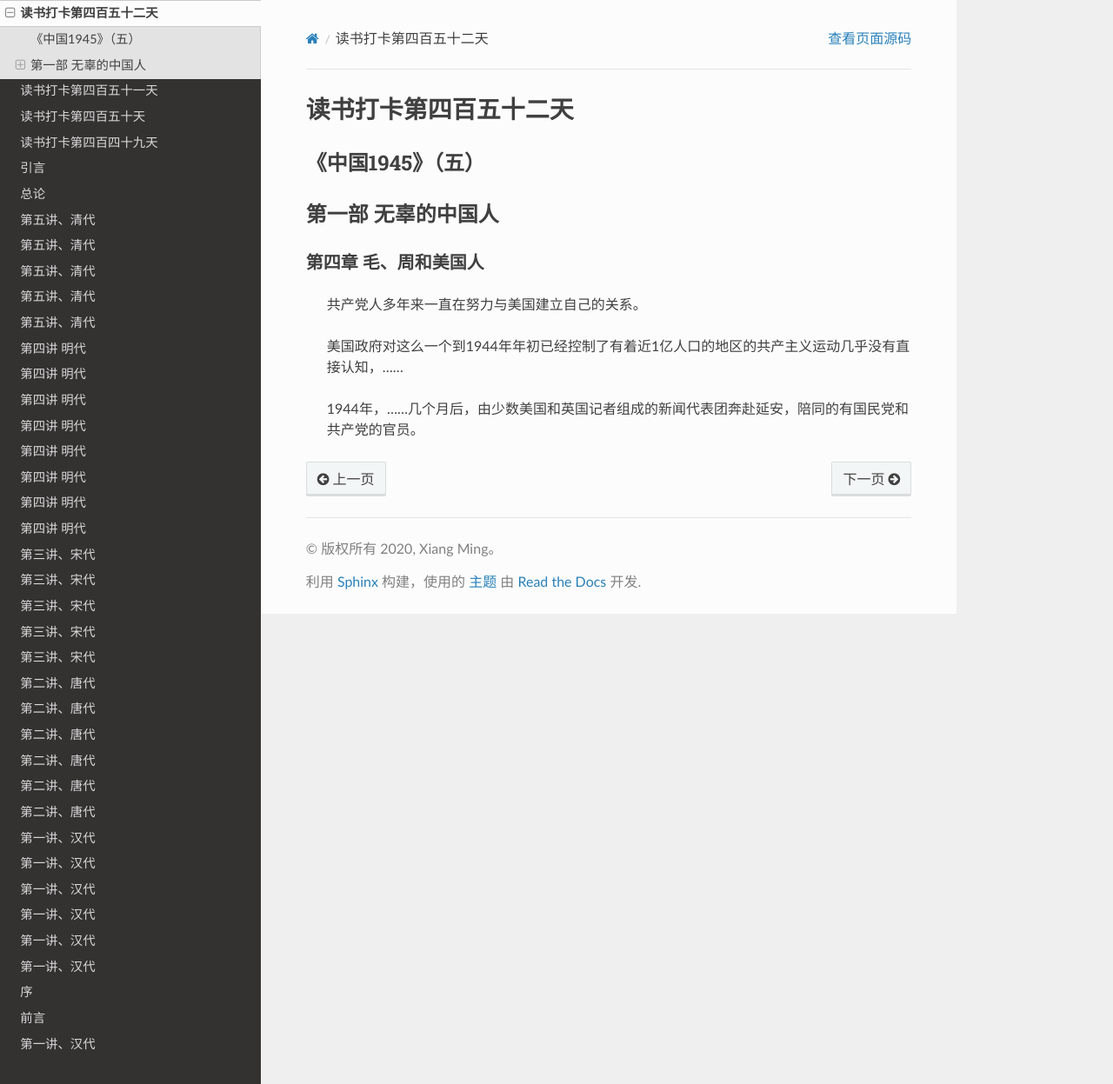
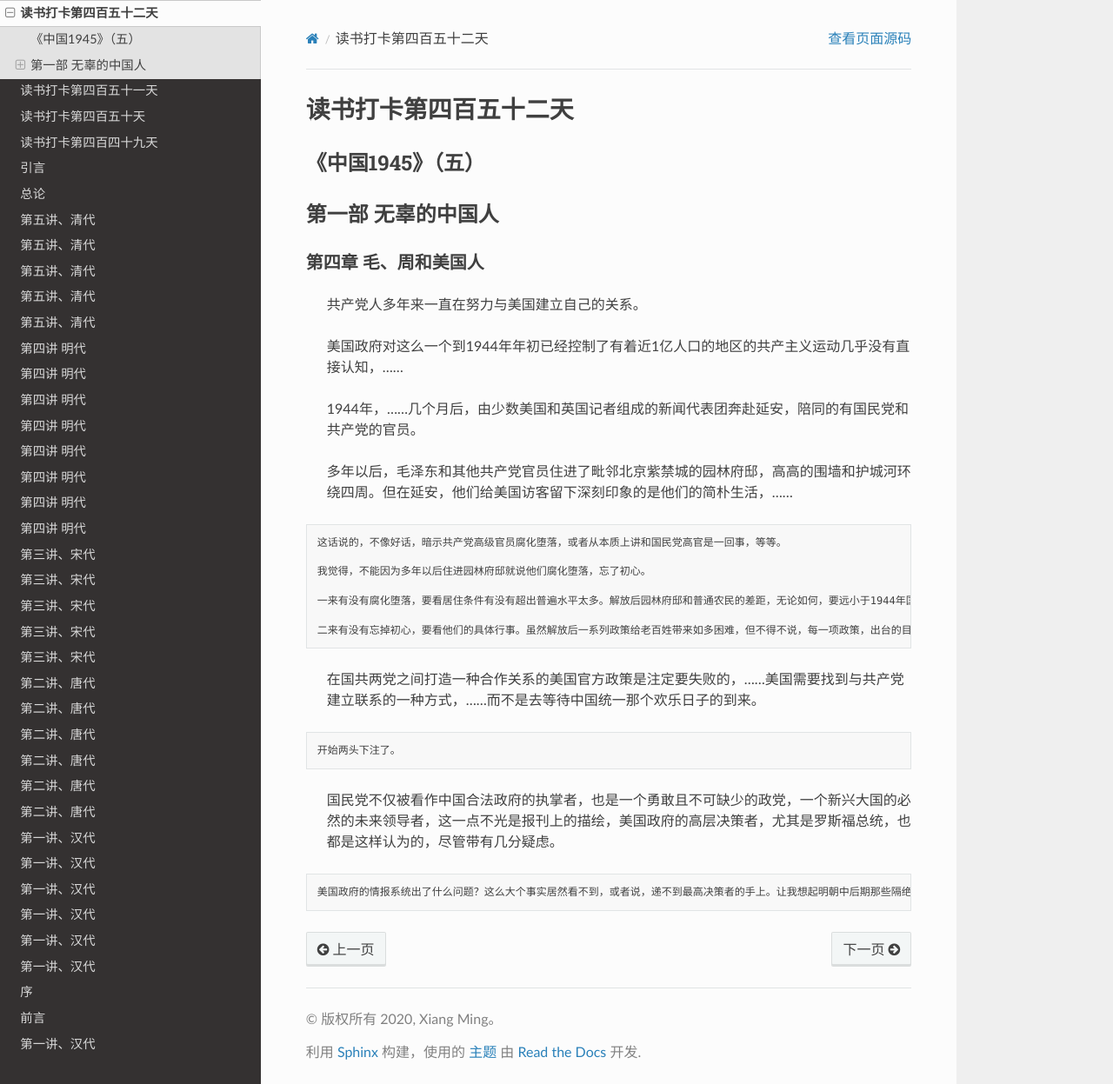
Before and after one commit to xiangming1975/reading, a Sphinx documentation site: the page built from source/2021-10-21.md, in a window 1280 px wide and 1247 px high. Shown: the whole window at 87% size. Built offline with Sphinx 7.4.7 and the Read the Docs theme 2.0.0, drawn with Linux system fonts in a browser that asks for light colours.

Commit message:
中国1945

````diff
--- a/source/2021-10-21.md
+++ b/source/2021-10-21.md
@@ -9,4 +9,21 @@
 
 > 1944年，……几个月后，由少数美国和英国记者组成的新闻代表团奔赴延安，陪同的有国民党和共产党的官员。
 
->
+> 多年以后，毛泽东和其他共产党官员住进了毗邻北京紫禁城的园林府邸，高高的围墙和护城河环绕四周。但在延安，他们给美国访客留下深刻印象的是他们的简朴生活，……
+```
+这话说的，不像好话，暗示共产党高级官员腐化堕落，或者从本质上讲和国民党高官是一回事，等等。
+
+我觉得，不能因为多年以后住进园林府邸就说他们腐化堕落，忘了初心。
+
+一来有没有腐化堕落，要看居住条件有没有超出普遍水平太多。解放后园林府邸和普通农民的差距，无论如何，要远小于1944年国府高官和普通农民的差距吧。
+
+二来有没有忘掉初心，要看他们的具体行事。虽然解放后一系列政策给老百姓带来如多困难，但不得不说，每一项政策，出台的目的都是希望老百姓好。
+```
+> 在国共两党之间打造一种合作关系的美国官方政策是注定要失败的，……美国需要找到与共产党建立联系的一种方式，……而不是去等待中国统一那个欢乐日子的到来。
+```
+开始两头下注了。
+```
+> 国民党不仅被看作中国合法政府的执掌者，也是一个勇敢且不可缺少的政党，一个新兴大国的必然的未来领导者，这一点不光是报刊上的描绘，美国政府的高层决策者，尤其是罗斯福总统，也都是这样认为的，尽管带有几分疑虑。
+```
+美国政府的情报系统出了什么问题？这么大个事实居然看不到，或者说，递不到最高决策者的手上。让我想起明朝中后期那些隔绝中外、闭塞言路的宦官。
+```
````
